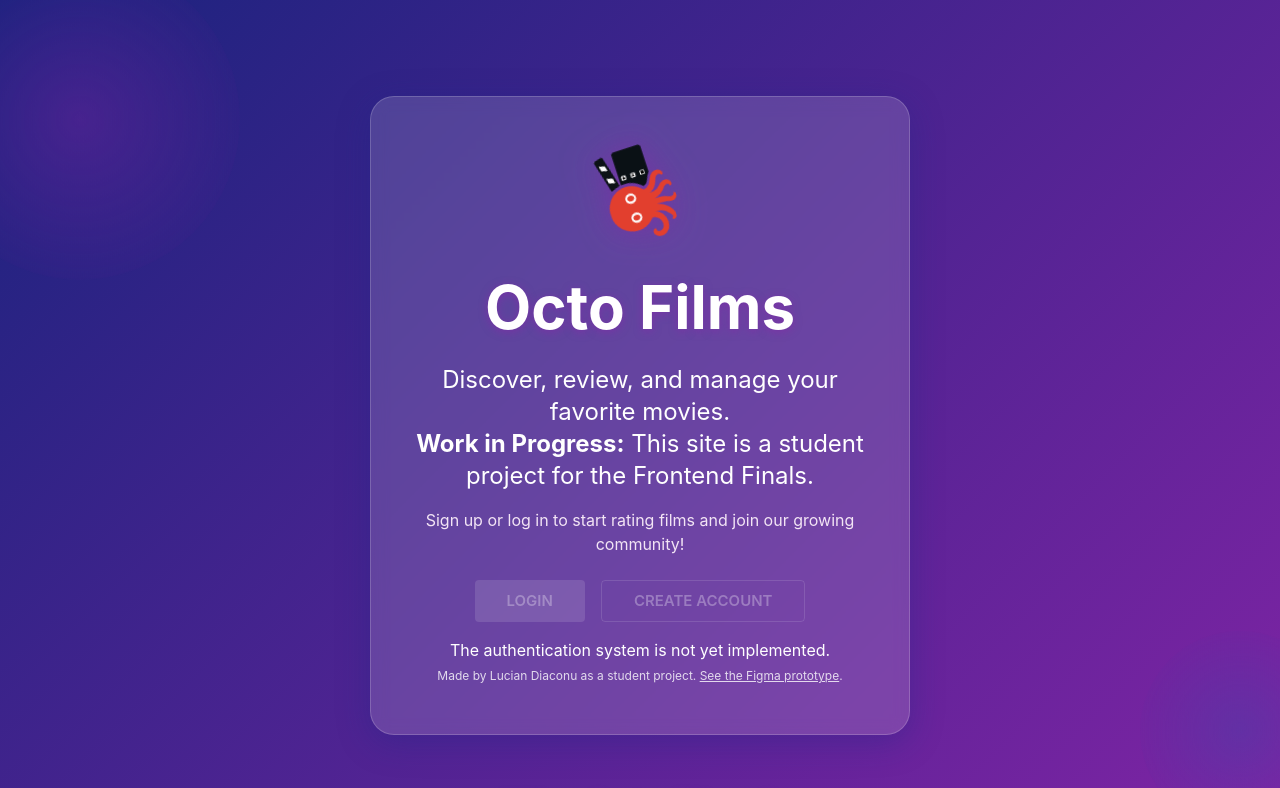
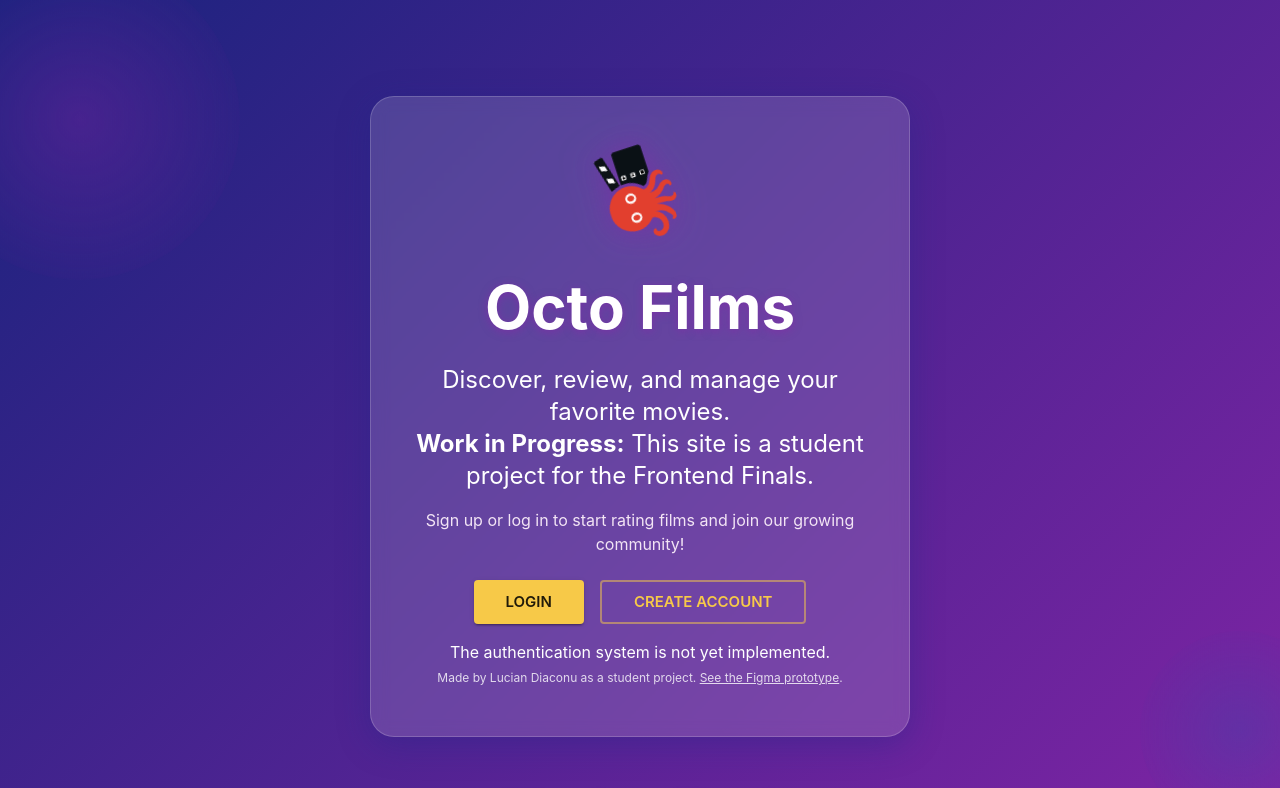
Before and after one commit to Lucio1590/octo-films, a React (Vite) app: page / in a window 1280 px wide. Shown: the top 788 px of the page. Built offline with nearby package versions, Linux system fonts and the light colour scheme; some icons are missing.

Commit message:
fix: enabled the homepage buttons to redirect the users to login and register correctly

```diff
--- a/src/features/landing/HomePage.tsx
+++ b/src/features/landing/HomePage.tsx
@@ -2,7 +2,6 @@ import { useState } from 'react'
 import {
   Box,
   Typography,
-  Button,
   Container,
   Stack,
   Fade,
@@ -14,12 +13,14 @@ import {
   IconButton,
   CssBaseline,
   ThemeProvider,
+  Button,
 } from '@mui/material'
 import { styled } from '@mui/material/styles'
 import LightModeIcon from '@mui/icons-material/LightMode'
 import DarkModeIcon from '@mui/icons-material/DarkMode'
 import octoFilmsLogo from '/logo.svg'
 import { darkTheme, lightTheme } from '../../ui/themes'
+import { Link } from 'react-router'
 
 const GradientBackground = styled(Box)({
   minHeight: '100vh',
@@ -120,28 +121,24 @@ function HomePage() {
               </Typography>
               <Stack direction={{ xs: 'column', sm: 'row' }} spacing={2} justifyContent="center" sx={{ mb: 2 }}>
                 <Button
+                  component={Link}
+                  to="/login"
                   variant="contained"
                   color="secondary"
                   size="large"
                   sx={{ fontWeight: 600, px: 4 }}
-                  href="/login"
                   aria-label="Login"
-                  disabled={true} // Disable until backend is ready
-                  aria-disabled="true" // For accessibility
-                  // add a tooltip or message explaining why it's disabled
                 >
                   Login
                 </Button>
                 <Button
+                  component={Link}
+                  to="/register"
                   variant="outlined"
                   color="secondary"
                   size="large"
                   sx={{ fontWeight: 600, px: 4, borderWidth: 2 }}
-                  href="/register"
                   aria-label="Create Account"
-                  disabled={true} // Disable until backend is ready
-                  aria-disabled="true" // For accessibility
-                  // add a tooltip or message explaining why it's disabled
                 >
                   Create Account
                 </Button>
```
